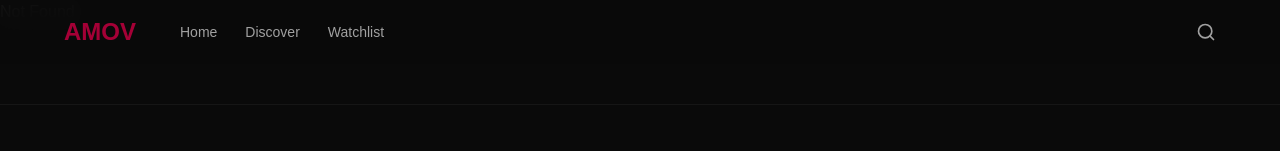
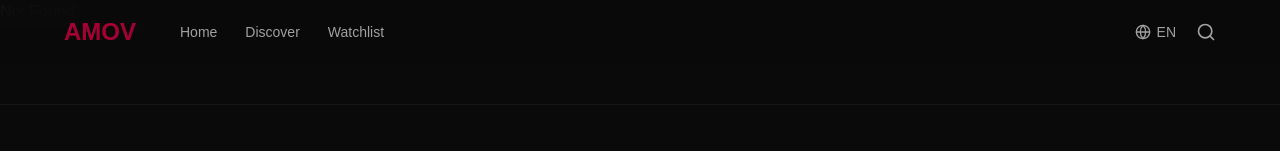
Before and after one commit to asmindev/amov, a React (Vite) app: page /search in a window 1280 px wide. Shown: the top 151 px of the page. Built offline with nearby package versions, Linux system fonts and the light colour scheme.

Commit message:
feat: add global language toggle (ID/EN)

```diff
--- a/src/api/client.ts
+++ b/src/api/client.ts
@@ -29,6 +29,9 @@ class ApiClient {
         url.searchParams.set(key, value)
       })
     }
+
+    const lang = typeof window !== 'undefined' ? localStorage.getItem("app-language") || "en-US" : "en-US"
+    url.searchParams.set("language", lang)
 
     return url.toString()
   }
--- a/src/components/layout/navbar.tsx
+++ b/src/components/layout/navbar.tsx
@@ -1,6 +1,6 @@
 import { useEffect, useState } from "react"
 import { Link, useLocation } from "@tanstack/react-router"
-import { Search } from "lucide-react"
+import { Search, Globe } from "lucide-react"
 
 const navLinks = [
   { to: "/", label: "Home" },
@@ -20,6 +20,13 @@ export function Navbar() {
   }, [])
 
   const isHome = pathname === "/"
+
+  const currentLang = typeof window !== "undefined" ? localStorage.getItem("app-language") || "en-US" : "en-US"
+  const toggleLanguage = () => {
+    const nextLang = currentLang === "en-US" ? "id-ID" : "en-US"
+    localStorage.setItem("app-language", nextLang)
+    window.location.reload()
+  }
 
   return (
     <nav
@@ -59,6 +66,18 @@ export function Navbar() {
             })}
           </div>
         </div>
+        <div className="flex items-center gap-5">
+          <button
+            onClick={toggleLanguage}
+            className={`flex items-center gap-1.5 text-sm font-medium transition-colors ${
+              scrolled || !isHome
+                ? "text-muted-foreground hover:text-foreground"
+                : "text-white/70 hover:text-white"
+            }`}
+          >
+            <Globe className="h-4 w-4" />
+            <span className="uppercase">{currentLang === "en-US" ? "EN" : "ID"}</span>
+          </button>
           <Link
             to="/discover"
             className={`transition-colors ${
@@ -70,6 +89,7 @@ export function Navbar() {
             <Search className="h-5 w-5" />
           </Link>
         </div>
+      </div>
     </nav>
   )
 }
```
Lines whose indentation alone changed are shown as unchanged.
